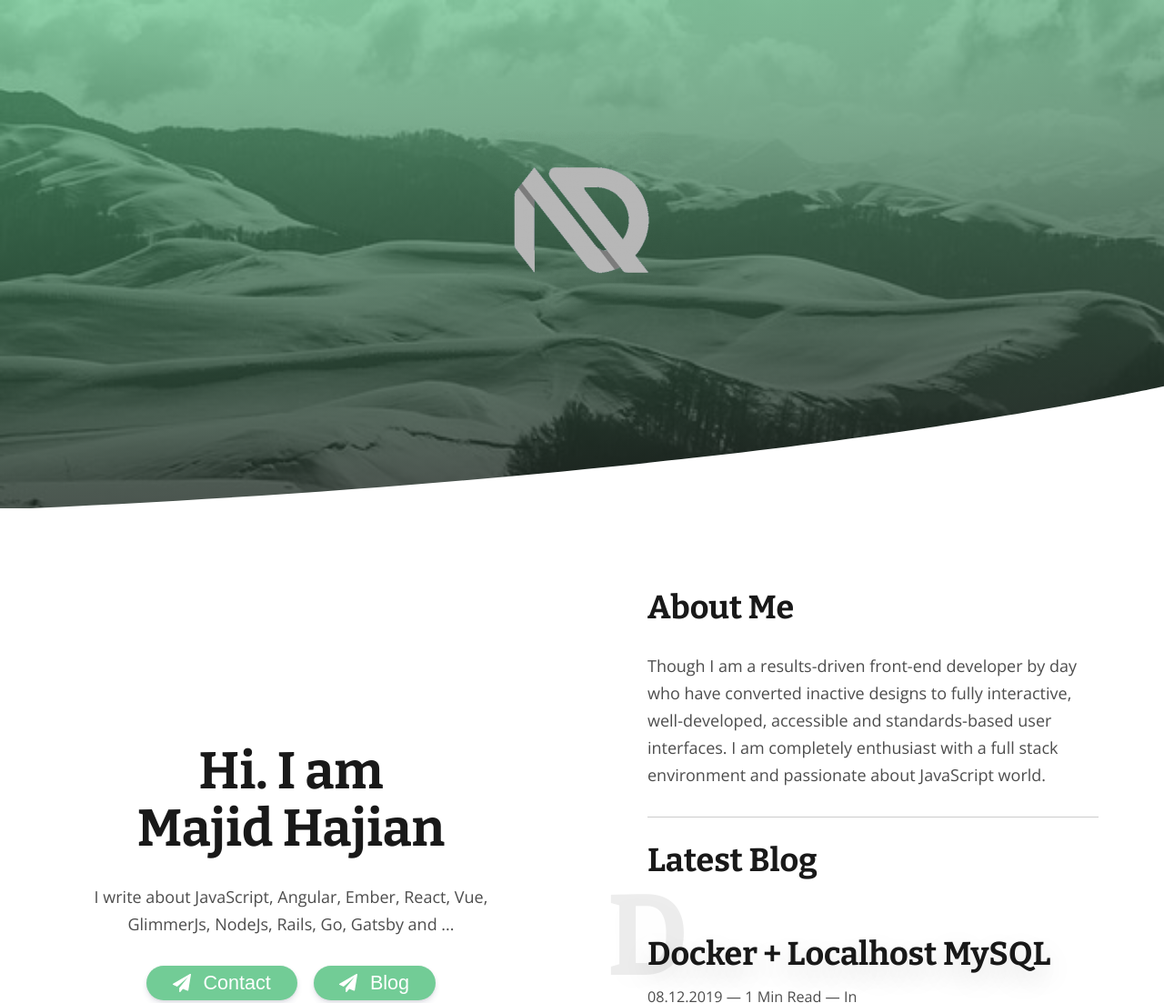
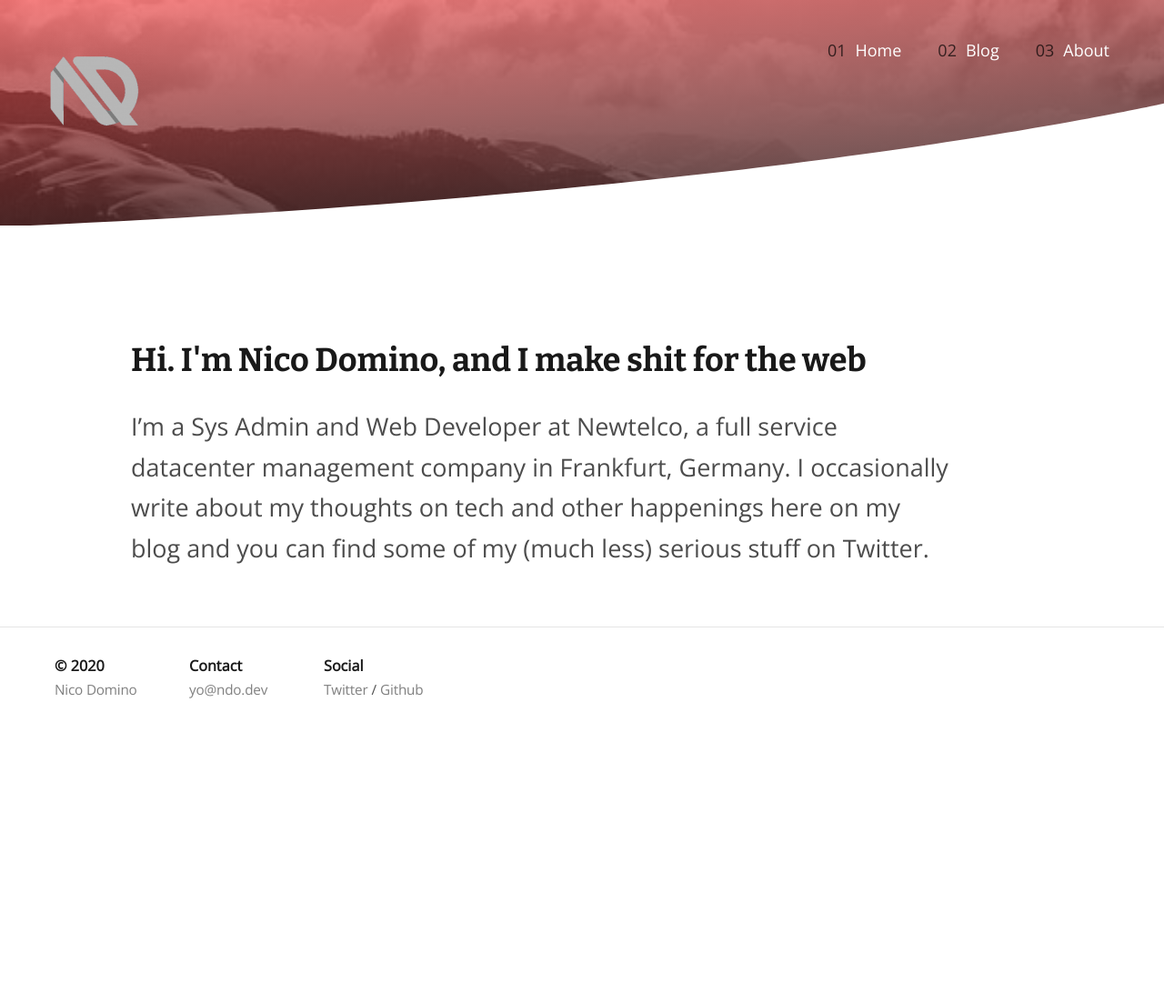
Before and after one commit to ndom91/home2020, a Gatsby site: page / in a window 1280 px wide. Shown: the top 1103 px of the page at 91% size. After the commit the page ends 800 px from the top, so only its background shows below. Built offline with nearby package versions, Linux system fonts and the light colour scheme; Gatsby itself is replaced by a stand-in of ours; some packages are replaced by stand-ins of ours.

Commit message:
update: homepage redesign

```diff
--- a/config/Theme.ts
+++ b/config/Theme.ts
@@ -1,5 +1,5 @@
 const colors = {
-  primary: '#72cc96', // Color for buttons or links
+  primary: '#fc6767', // Color for buttons or links
   bg: '#fff', // Background color
   white: '#fff',
   grey: {
--- a/src/components/Header.tsx
+++ b/src/components/Header.tsx
@@ -1,5 +1,6 @@
 import React from 'react'
 import styled from 'styled-components'
+import { Link } from 'gatsby'
 import { darken, lighten } from 'polished'
 import rgba from 'polished/lib/color/rgba'
 import { media } from '../utils/media'
@@ -14,8 +15,11 @@ const HeaderWrapper: any = styled.header`
     ),
     url(${(props: any) => props.banner}) no-repeat;
   background-size: cover;
-  padding: 8rem 2rem 10rem;
+  padding: 2rem 2rem 3rem;
   text-align: center;
+  display: flex;
+  justify-content: space-between;
+  align-items: flex-start;
   ::after {
     background: transparent url(/assets/mask.svg) no-repeat bottom left;
     background-size: 101%;
@@ -28,22 +32,45 @@ const HeaderWrapper: any = styled.header`
     width: 100%;
   }
   @media ${media.tablet} {
-    padding: 4rem 2rem 6rem;
+    padding: 1rem 2rem 1rem;
   }
   @media ${media.phone} {
     padding: 1rem 0.5rem 2rem;
   }
 `
 
+const ContentWrapper = styled.div`
+  max-width: 1200px;
+  margin: 0 auto;
+  width: 100%;
+  display: flex;
+  justify-content: space-between;
+  align-items: flex-start;
+`
+
 const Content = styled.div`
   position: relative;
-  z-index: 999;
+  display: flex;
+  justify-content: space-around;
+  align-items: flex-end;
+  z-index: 99;
+
   a {
     color: white;
     &:hover {
       opacity: 0.85;
       color: white;
     }
+  }
+`
+
+const LinkWrapper = styled.div`
+  display: flex;
+  justify-content: flex-start;
+  margin: 5px 20px;
+
+  a {
+    margin-left: 10px;
   }
 `
 
@@ -56,8 +83,20 @@ export class Header extends React.PureComponent<Props> {
   public render() {
     return (
       <HeaderWrapper banner={this.props.banner || config.defaultBg}>
-        <img src={config.siteLogo} />
-        <Content>{this.props.children}</Content>
+        <ContentWrapper>
+          <img height="128" src={config.siteLogo} />
+          <Content>
+            <LinkWrapper>
+              01 <Link to={`/`}>Home</Link>
+            </LinkWrapper>
+            <LinkWrapper>
+              02 <Link to={`/blog`}>Blog</Link>
+            </LinkWrapper>
+            <LinkWrapper>
+              03 <Link to={`/about`}>About</Link>
+            </LinkWrapper>
+          </Content>
+        </ContentWrapper>
       </HeaderWrapper>
     )
   }
--- a/src/components/Layout.tsx
+++ b/src/components/Layout.tsx
@@ -61,6 +61,9 @@ const GlobalStyle = createGlobalStyle`
 `
 
 const Footer = styled.footer`
+  position: absolute;
+  bottom: 0;
+  width: 100%;
   display: flex;
   justify-content: flex-start;
   align-items: center;
@@ -70,6 +73,14 @@ const Footer = styled.footer`
   span {
     font-size: 0.75rem;
   }
+`
+
+const FooterContent = styled.div`
+  max-width: 1200px;
+  width: 100%;
+  margin: 0 auto;
+  display: flex;
+  justify-content: flex-start;
 `
 
 const FooterSection = styled.div`
@@ -119,6 +130,7 @@ export class Layout extends React.PureComponent<{}> {
               <GlobalStyle />
               {children}
               <Footer>
+                <FooterContent>
                   <FooterSection>
                     <div>&copy; {split(data.site.buildTime, '.')[2]}</div>
                     <a href="#">Nico Domino</a>
@@ -139,6 +151,7 @@ export class Layout extends React.PureComponent<{}> {
                       </a>
                     </div>
                   </FooterSection>
+                </FooterContent>
               </Footer>
             </React.Fragment>
           </ThemeProvider>
--- a/src/pages/index.tsx
+++ b/src/pages/index.tsx
@@ -13,7 +13,7 @@ import lighten from 'polished/lib/color/lighten'
 
 const Homepage = styled.main`
   display: flex;
-  height: 100vh;
+  height: 60vh;
   flex-direction: row;
   @media ${media.tablet} {
     height: 100%;
@@ -28,9 +28,9 @@ const Homepage = styled.main`
 const GridRow: any = styled.div`
   flex: 1;
   display: flex;
-  justify-content: center;
-  align-items: center;
-  padding: 2rem 4rem;
+  justify-content: flex-start;
+  align-items: flex-end;
+  padding: 4rem 8rem;
   color: ${(props: any) => (props.background ? props.theme.colors.white : null)};
   h1 {
     color: ${(props: any) => (props.background ? props.theme.colors.white : null)};
@@ -44,8 +44,14 @@ const GridRow: any = styled.div`
 `
 
 const HomepageContent: any = styled.div`
-  max-width: 30rem;
-  text-align: ${(props: any) => (props.center ? 'center' : 'left')};
+  max-width: 50rem;
+  /* text-align: ${(props: any) => (props.center ? 'center' : 'left')}; */
+  text-align: left;
+  font-size: 1.5rem;
+
+  & h3 {
+    font-size: 2rem;
+  }
 `
 
 export default class IndexPage extends React.Component<PageProps> {
@@ -60,12 +66,13 @@ export default class IndexPage extends React.Component<PageProps> {
           <Homepage>
             <GridRow>
               <HomepageContent center={true}>
-                <h1>
-                  Hi. I am <br />
-                  Majid Hajian
-                </h1>
-                <p>I write about JavaScript, Angular, Ember, React, Vue, GlimmerJs, NodeJs, Rails, Go, Gatsby and ...</p>
-                <Link to="/contact">
+                <h3>Hi. I'm Nico Domino, and I make shit for the web</h3>
+                <p>
+                  I’m a Sys Admin and Web Developer at Newtelco, a full service datacenter management company in Frankfurt, Germany. I
+                  occasionally write about my thoughts on tech and other happenings here on my blog and you can find some of my (much less)
+                  serious stuff on Twitter.
+                </p>
+                {/* <Link to="/contact">
                   <Button big={true}>
                     <svg width="1792" height="1792" viewBox="0 0 1792 1792" xmlns="http://www.w3.org/2000/svg">
                       <path d="M1764 11q33 24 27 64l-256 1536q-5 29-32 45-14 8-31 8-11 0-24-5l-453-185-242 295q-18 23-49 23-13 0-22-4-19-7-30.5-23.5t-11.5-36.5v-349l864-1059-1069 925-395-162q-37-14-40-55-2-40 32-59l1664-960q15-9 32-9 20 0 36 11z" />
@@ -80,10 +87,10 @@ export default class IndexPage extends React.Component<PageProps> {
                     </svg>
                     Blog
                   </Button>
-                </Link>
+                </Link> */}
               </HomepageContent>
             </GridRow>
-            <GridRow>
+            {/* <GridRow>
               <HomepageContent>
                 <h2>About Me</h2>
                 <p>
@@ -108,7 +115,7 @@ export default class IndexPage extends React.Component<PageProps> {
                   <Link to={'/blog'}>All articles ({totalCount})</Link>
                 </p>
               </HomepageContent>
-            </GridRow>
+            </GridRow> */}
           </Homepage>
         </Wrapper>
       </Layout>
```
Lines whose indentation alone changed are shown as unchanged.
